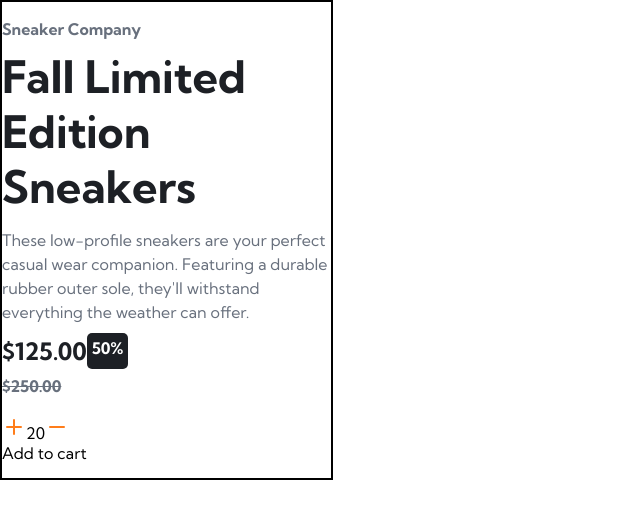
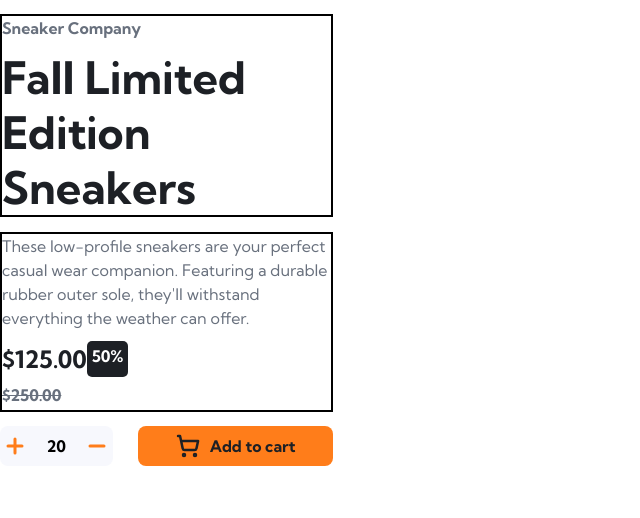
Before and after one commit to nonso01/14-fem-soln, a Vue app: page / in a window 1280 px wide. Shown: the top 518 px of the page, without its empty margins (0-640 px from the left). Built offline with nearby package versions, Linux system fonts and the light colour scheme.

Commit message:
working on limited edition component

```diff
--- a/src/App.vue
+++ b/src/App.vue
@@ -1,10 +1,13 @@
 <script setup>
-import FallLimited from './components/FallLimited.vue';
+import FallLimited from "./components/FallLimited.vue";
+import { ref } from 'vue';
+
+const quantity = ref(0);
 </script>
 
 <template>
   <!-- <h1>E commerce site</h1> -->
-   <FallLimited />
+  <FallLimited />
 </template>
 
 <style scoped></style>
--- a/src/components/FallLimited.vue
+++ b/src/components/FallLimited.vue
@@ -1,18 +1,19 @@
 <script setup>
-import { Plus, Minus } from "lucide-vue-next";
+import { Plus, Minus, ShoppingCart } from "lucide-vue-next";
 // import { ref } from "vue";
 
 const maxQuantity = 20;
+const strokeColor = "#ff7d1a";
 </script>
 
 <template>
-  <div class="f-l flex bd">
-    <div class="f-l-h flex">
+  <div class="f-l flex column ">
+    <div class="f-l-h flex column bd">
       <h4>Sneaker Company</h4>
       <h1>Fall Limited Edition Sneakers</h1>
     </div>
 
-    <div class="f-l-p flex">
+    <div class="f-l-p flex column bd">
       <p>
         These low-profile sneakers are your perfect casual wear companion.
         Featuring a durable rubber outer sole, they'll withstand everything the
@@ -27,13 +28,14 @@ const maxQuantity = 20;
       </div>
     </div>
 
-    <div class="f-l-b">
-      <div class="quantity">
-        <Plus stroke="#ff7d1a" />
+    <div class="f-l-b flex">
+      <div class="quantity flex">
+        <Plus :stroke="strokeColor" stroke-width="3" />
         <span> {{ maxQuantity }}</span>
-        <Minus stroke="#ff7d1a" />
+        <Minus :stroke="strokeColor" stroke-width="3" />
       </div>
-      <div class="add">
+      <div class="add flex">
+        <ShoppingCart stroke-width="2.5" />
         <span>Add to cart</span>
       </div>
     </div>
@@ -46,7 +48,6 @@ const maxQuantity = 20;
   width: 26%;
   height: 60dvh;
 
-  flex-direction: column;
   justify-content: space-evenly;
 
   h1 {
@@ -83,15 +84,11 @@ const maxQuantity = 20;
   }
   .f-l-h {
     flex-grow: 0.1;
-
-    flex-direction: column;
     justify-content: space-between;
   }
+
   .f-l-p {
-    /* height: 30%; */
     flex-grow: 0.2;
-
-    flex-direction: column;
     justify-content: space-between;
 
     .prices {
@@ -106,5 +103,39 @@ const maxQuantity = 20;
       }
     }
   }
+
+  .f-l-b {
+    flex-grow: 0.15;
+    justify-content: space-between;
+
+    span {
+      font-weight: bold;
+    }
+
+    .quantity {
+      flex-grow: 0.3;
+      justify-content: space-between;
+      align-items: center;
+      padding-inline: 1%;
+      background-color: var(--light-grayish-blue);
+      border-radius: 0.5rem;
+      svg {
+        cursor: pointer;
+      }
+    }
+
+    .add {
+      flex-grow: 0.5;
+      justify-content: center;
+      align-items: center;
+      background-color: var(--orange);
+      border-radius: 0.5rem;
+      svg,
+      span {
+        margin-inline: 5px;
+        color: var(--very-dark-blue);
+      }
+    }
+  }
 }
 </style>
```
